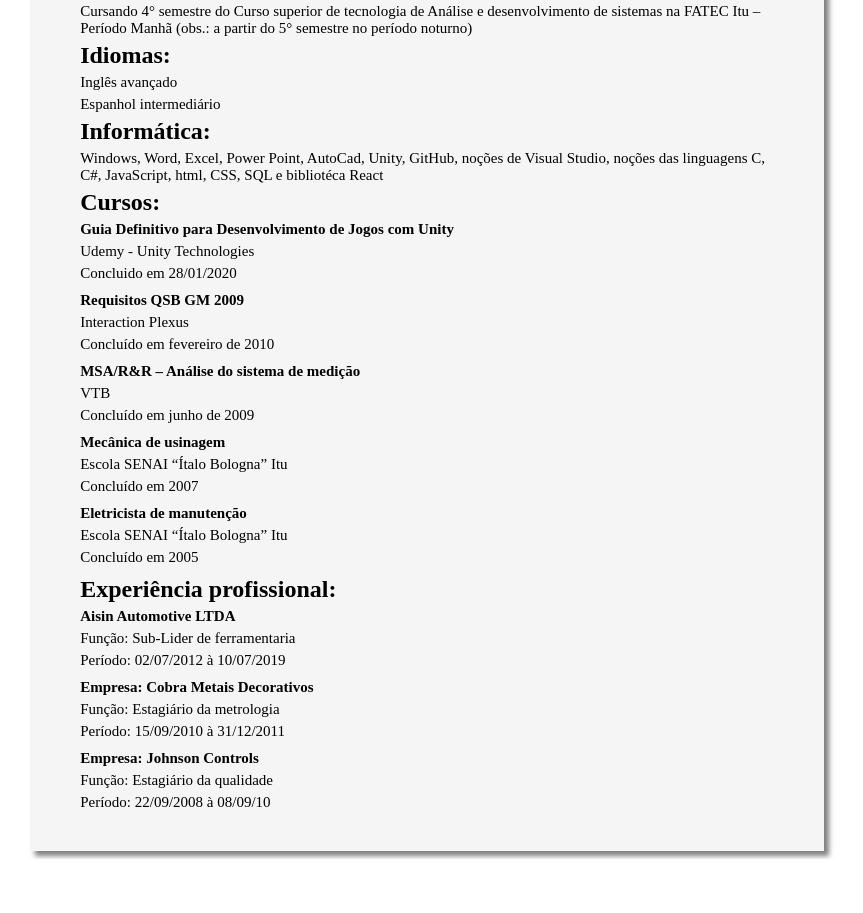
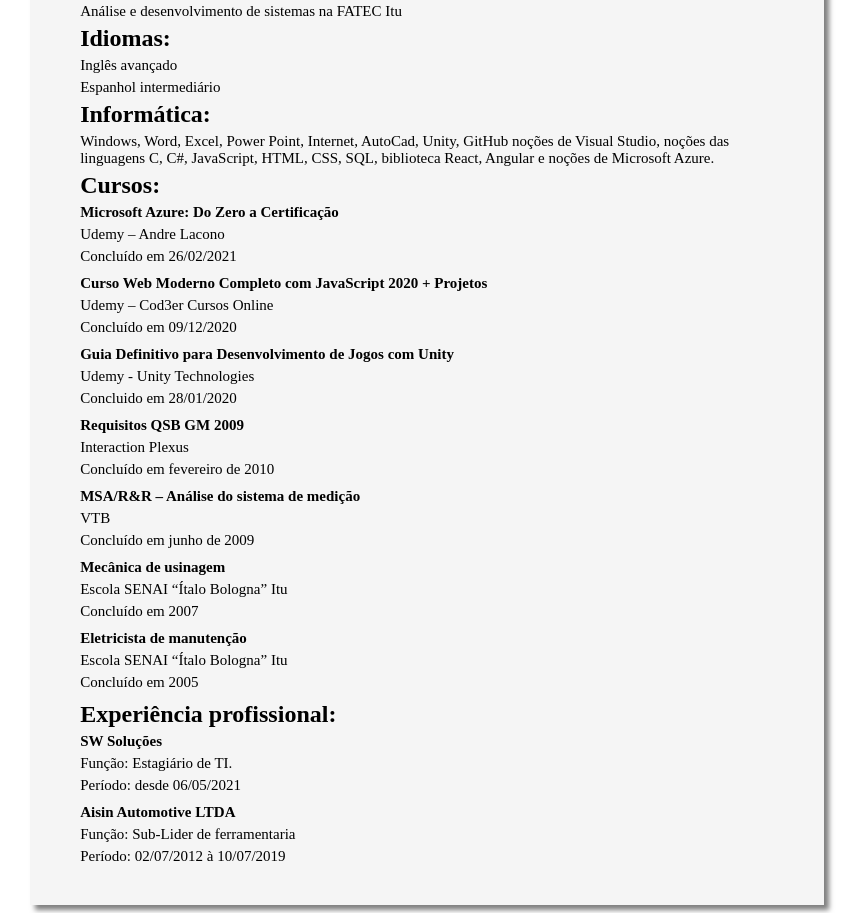
Before and after one commit to timzejr2/Curriculo, a plain HTML site: page index.html in a window 1280 px wide. Shown: the part 369-1282 px from the top of the page, without its empty margins (213-1076 px from the left). Before the commit the page ends 1228 px from the top, so only its background shows below. Drawn offline with Linux system fonts and the light colour scheme.

Commit message:
Atualização janeiro-2022

```diff
--- a/index.html
+++ b/index.html
@@ -139,13 +139,19 @@
             <h2 class="left-align">Objetivo:</h2>
             <p class="left-align">Atuar na área de TI para adquirir conhecimentos e experiência.</p>
             <h2 class="left-align">Formação acadêmica:</h2>
-            <p class="left-align">Cursando 4° semestre do Curso superior de tecnologia de Análise e desenvolvimento de sistemas na FATEC Itu – Período Manhã (obs.: a partir do 5° semestre no período noturno)</p>
+            <p class="left-align">Análise e desenvolvimento de sistemas na FATEC Itu</p>
             <h2 class="left-align">Idiomas:</h2>
             <p class="left-align">Inglês avançado</p>
             <p class="left-align">Espanhol intermediário</p>
             <h2 class="left-align">Informática:</h2>
-            <p class="left-align">Windows, Word, Excel, Power Point, AutoCad, Unity, GitHub, noções de Visual Studio, noções das linguagens C, C#, JavaScript, html, CSS, SQL e bibliotéca React</p>
+            <p class="left-align">Windows, Word, Excel, Power Point, Internet, AutoCad, Unity, GitHub noções de Visual Studio, noções das linguagens C, C#, JavaScript, HTML, CSS, SQL, biblioteca React, Angular e noções de Microsoft Azure.</p>
             <h2 class="left-align">Cursos:</h2>
+            <p class="first-line">Microsoft Azure: Do Zero a Certificação</p>
+            <p class="left-align">Udemy – Andre Lacono</p>
+            <p class="last-line">Concluído em 26/02/2021</p>
+            <p class="first-line">Curso Web Moderno Completo com JavaScript 2020 + Projetos</p>
+            <p class="left-align">Udemy – Cod3er Cursos Online</p>
+            <p class="last-line">Concluído em 09/12/2020</p>
             <p class="first-line">Guia Definitivo para Desenvolvimento de Jogos com Unity</p>
             <p class="left-align">Udemy - Unity Technologies</p>
             <p class="last-line">Concluido em 28/01/2020</p>
@@ -162,15 +168,12 @@
             <p class="left-align">Escola SENAI “Ítalo Bologna” Itu</p>
             <p class="last-line">Concluído em 2005</p>
             <h2 class="left-align">Experiência profissional:</h2>
+            <p class="first-line">SW Soluções</p>
+            <p class="left-align">Função: Estagiário de TI.</p>
+            <p class="last-line">Período: desde 06/05/2021</p>
             <p class="first-line">Aisin Automotive LTDA</p>
             <p class="left-align">Função: Sub-Lider de ferramentaria</p>
             <p class="last-line">Período: 02/07/2012 à 10/07/2019</p>
-            <p class="first-line">Empresa: Cobra Metais Decorativos</p>
-            <p class="left-align">Função: Estagiário da metrologia</p>
-            <p class="last-line">Período: 15/09/2010 à 31/12/2011</p>
-            <p class="first-line">Empresa: Johnson Controls</p>
-            <p class="left-align">Função: Estagiário da qualidade</p>
-            <p class="last-line">Período: 22/09/2008 à 08/09/10</p>
         </div>
     </section>
     <script>
```
Also changed, not shown: paginas/curriculo.html (+11 -8 lines), paginas/projetos.html (+32 -2 lines), paginas/arquivos/IBM-Watson.jpg (added), paginas/arquivos/Maquete.jpg (added), paginas/arquivos/VStudies.jpg (added).
